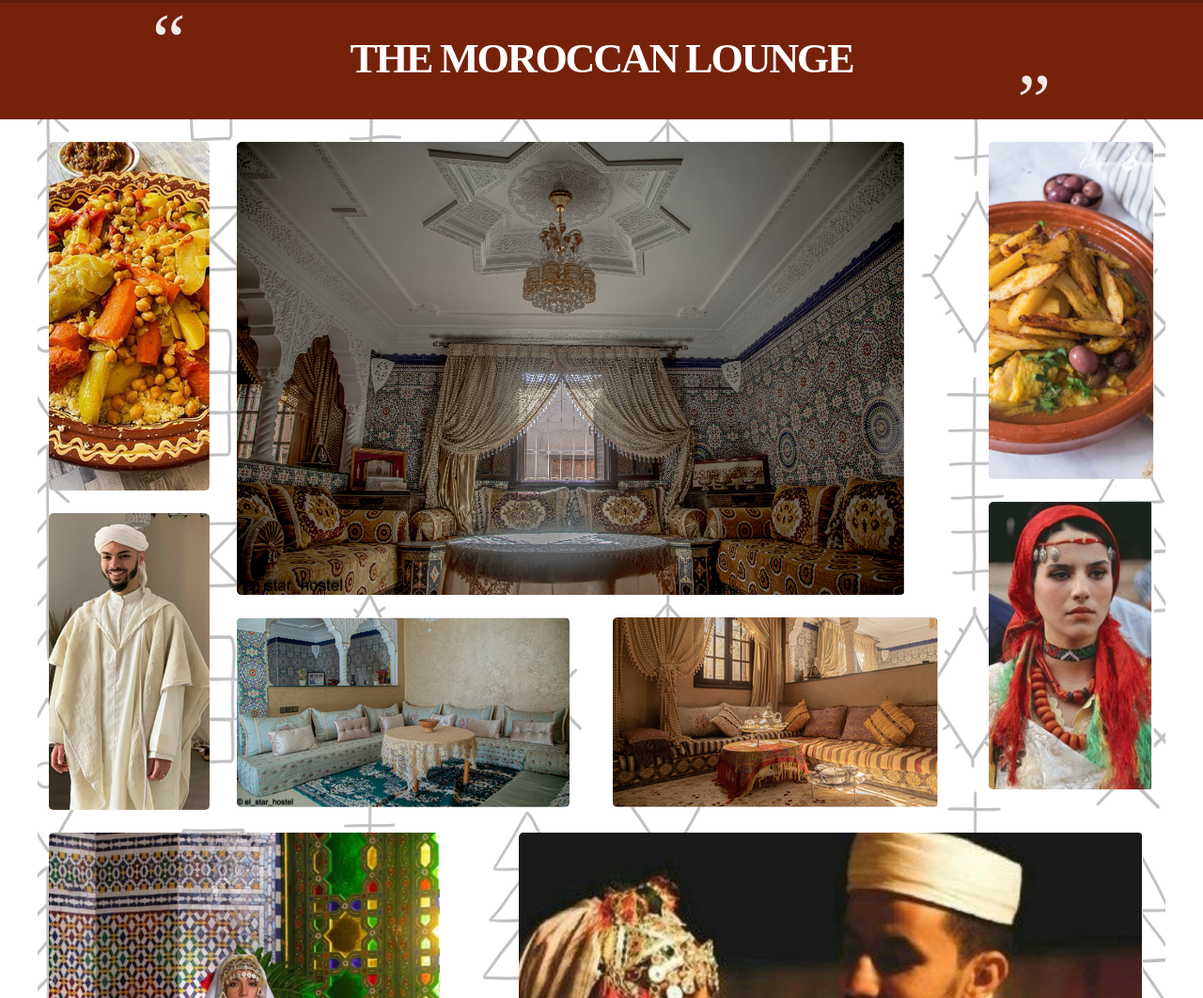
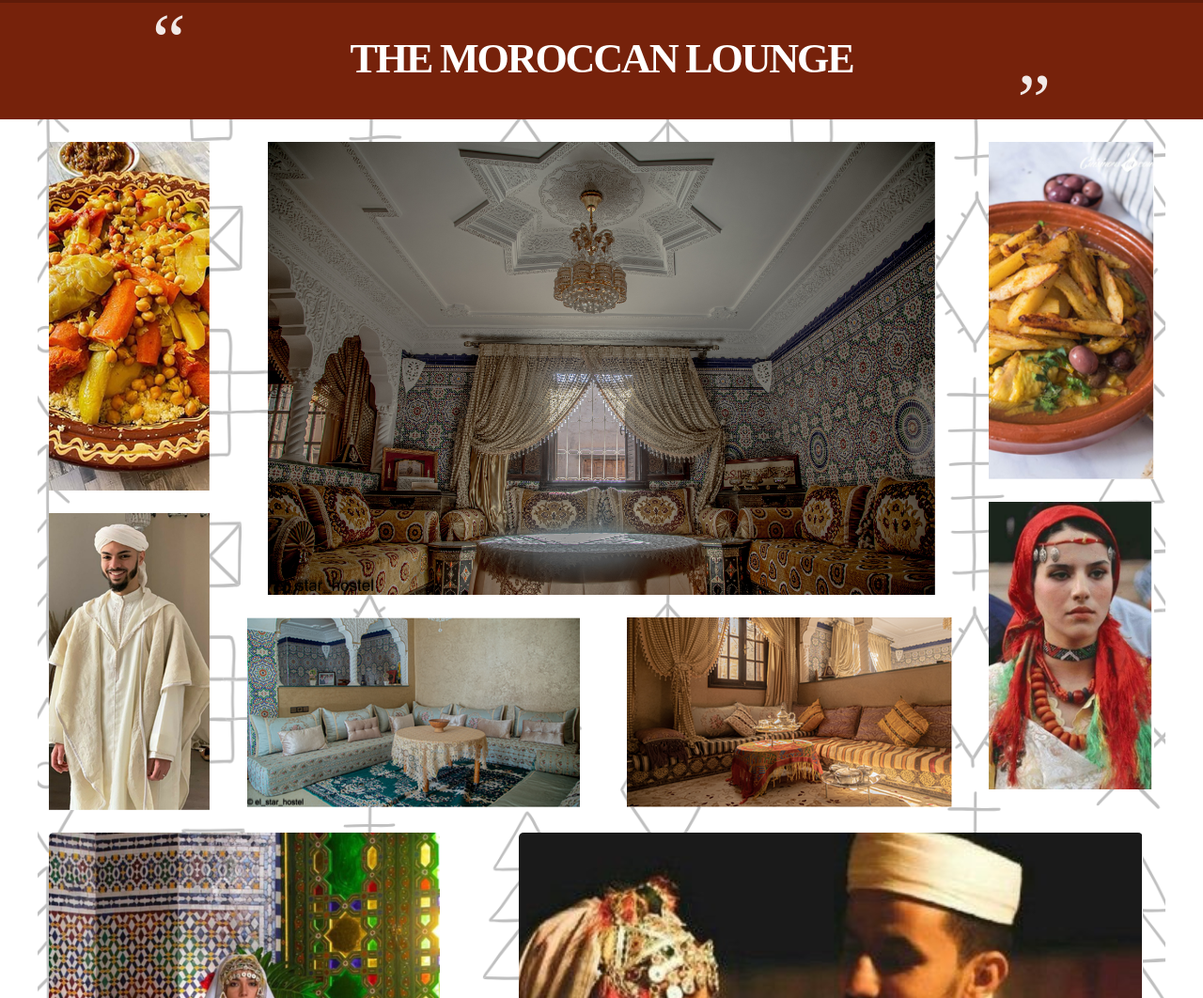
Before and after one commit to AbderrahimFouadDev/elstar, a plain HTML site: page rooms.html in a window 1280 px wide. Shown: the part 1919-2981 px from the top of the page at 94% size. Drawn offline with Linux system fonts and the light colour scheme; files whose address does not match are found by name; a web font is replaced by a local one.

Commit message:
Update rooms.html

```diff
--- a/rooms.html
+++ b/rooms.html
@@ -224,26 +224,26 @@
             <div class="col-md-2">
                 <div class="d-flex flex-column gap-4">
                     <div class="gallery-item">
-                        <img src="img/x11.png" class="img-fluid rounded" alt="Gallery image 1">
+                        <img src="img/x11.png" class="img-fluid " alt="Gallery image 1">
                     </div>
                     <div class="gallery-item">
-                        <img src="img/x22.png" class="img-fluid rounded" alt="Gallery image 2">
+                        <img src="img/x22.png" class="img-fluid " alt="Gallery image 2">
                     </div>
                 </div>
             </div>
 
             <div class="col-md-8">
-                <div class="d-flex flex-column gap-4">
+                <div class="d-flex flex-column gap-4 text-center">
                     <div class="gallery-item">
-                        <img src="img/y1.png" class="img-fluid rounded" alt="Gallery image 3">
+                        <img src="img/y1.png" class="img-fluid " alt="Gallery image 3">
                     </div>
 
                     <div class="row g-4">
                         <div class="col-6 gallery-item">
-                            <img src="img/y2.png" class="img-fluid rounded" alt="Gallery image 4">
+                            <img src="img/y2.png" class="img-fluid " alt="Gallery image 4">
                         </div>
                         <div class="col-6 gallery-item">
-                            <img src="img/y3.png" class="img-fluid rounded" alt="Gallery image 5">
+                            <img src="img/y3.png" class="img-fluid " alt="Gallery image 5">
                         </div>
                     </div>
                 </div>
@@ -252,10 +252,10 @@
             <div class="col-md-2">
                 <div class="d-flex flex-column gap-4">
                     <div class="gallery-item">
-                        <img src="img/z1.png" class="img-fluid rounded" alt="Gallery image 6">
+                        <img src="img/z1.png" class="img-fluid " alt="Gallery image 6">
                     </div>
                     <div class="gallery-item">
-                        <img src="img/z2.png" class="img-fluid rounded" alt="Gallery image 7">
+                        <img src="img/z2.png" class="img-fluid " alt="Gallery image 7">
                     </div>
                 </div>
             </div>
```
